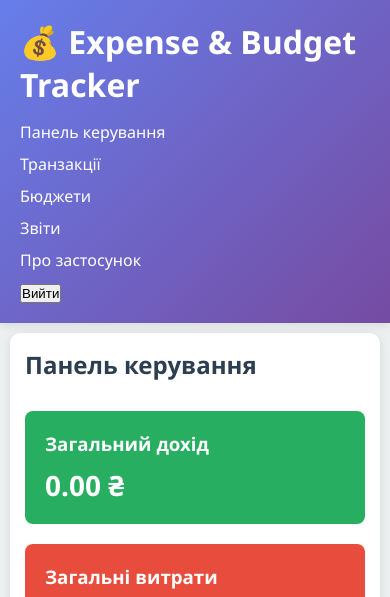
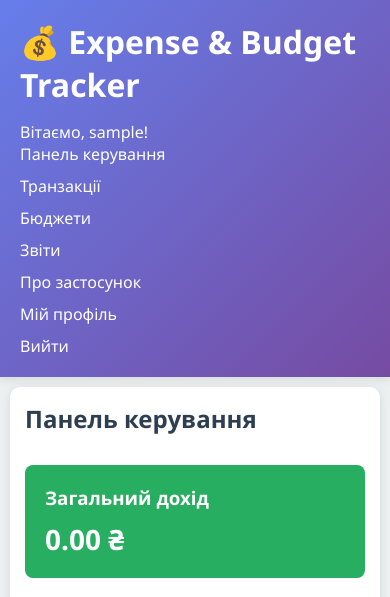
Before and after one commit to linichenko3-lang/personal-expenses-manager, a Django app: page / in a window 390 px wide. Shown: the top 597 px of the page. Run offline with Django 5.2, Linux system fonts and the light colour scheme; the visitor is signed in with stand-in values (Sample User, id 1); data that the repository does not hold is empty.

Commit message:
Домашня робота 43. Cтворення профілю користувача

```diff
--- a/django_app/django_expenses/static/css/style.css
+++ b/django_app/django_expenses/static/css/style.css
@@ -190,4 +190,50 @@ footer {
         padding: 15px;
         overflow-x: auto;
     }
+    /* Кнопка виходу в навігації */
+nav form {
+    display: inline;
+    margin: 0;
+    padding: 0;
 }
+
+.logout-button {
+    background: none;
+    border: none;
+    color: white;
+    font-family: inherit;
+    font-size: inherit;
+    font-weight: bold;
+    cursor: pointer;
+    padding: 0;
+    margin: 0 10px;
+}
+
+.logout-button:hover {
+    text-decoration: underline;
+}
+}
+/* Кнопка виходу в навігації */
+header nav form {
+    display: inline-flex;
+    align-items: center;
+    margin: 0;
+    padding: 0;
+}
+
+header nav .logout-button {
+    background: none;
+    border: none;
+    color: white;
+    font-family: inherit;
+    font-size: inherit;
+    font-weight: 500;
+    cursor: pointer;
+    padding: 0;
+    margin: 0;
+}
+
+header nav .logout-button:hover {
+    opacity: 0.8;
+    text-decoration: underline;
+}
--- a/django_app/django_expenses/templates/base.html
+++ b/django_app/django_expenses/templates/base.html
@@ -15,6 +15,9 @@
         <div class="header-content">
             <h1>💰 Expense & Budget Tracker</h1>
 
+            {% if user.is_authenticated %}
+            <p class="user-greeting"> Вітаємо, {{ user.username }}!</p>
+            {% endif %}
            <nav>
     <a href="{% url 'home' %}">Панель керування</a>
     <a href="{% url 'transactions_list' %}">Транзакції</a>
@@ -23,9 +26,13 @@
     <a href="{% url 'about' %}">Про застосунок</a>
 
     {% if user.is_authenticated %}
+        <a href="{% url 'profile' %}">Мій профіль</a>
+
         <form method="POST" action="{% url 'logout' %}">
             {% csrf_token %}
-                        <button type="submit">Вийти</button>
+            <button type="submit" class="logout-button">
+                Вийти
+            </button>
         </form>
     {% else %}
         <a href="{% url 'login' %}">Увійти</a>
--- a/django_app/django_expenses/urls.py
+++ b/django_app/django_expenses/urls.py
@@ -35,4 +35,5 @@ urlpatterns = [
     ),name="login",),
     path("logout/", auth_views.LogoutView.as_view(), name="logout",
     ),
+    path("profile/", views.profile, name="profile"),
 ]
--- a/django_app/django_expenses/views.py
+++ b/django_app/django_expenses/views.py
@@ -7,6 +7,7 @@ from django.contrib import messages
 from .forms import ExpenseForm, IncomeForm, BudgetForm
 from .forms import RegisterForm
 from django.contrib.auth import login
+from django.contrib.auth.decorators import login_required
 
 # =====================================================
 # Статичні сторінки
@@ -563,3 +564,16 @@ def register(request):
         "django_expenses/register.html",
         context,
     )
+
+@login_required
+def profile(request):
+    context = {
+        "title": "Мій профіль",
+        "profile_user": request.user,
+    }
+
+    return render(
+        request,
+        "django_expenses/profile.html",
+        context,
+    )
```
Also changed, not shown: django_app/django_expenses/templates/django_expenses/profile.html (added, +26 -0 lines). Lines whose indentation alone changed are shown as unchanged.
